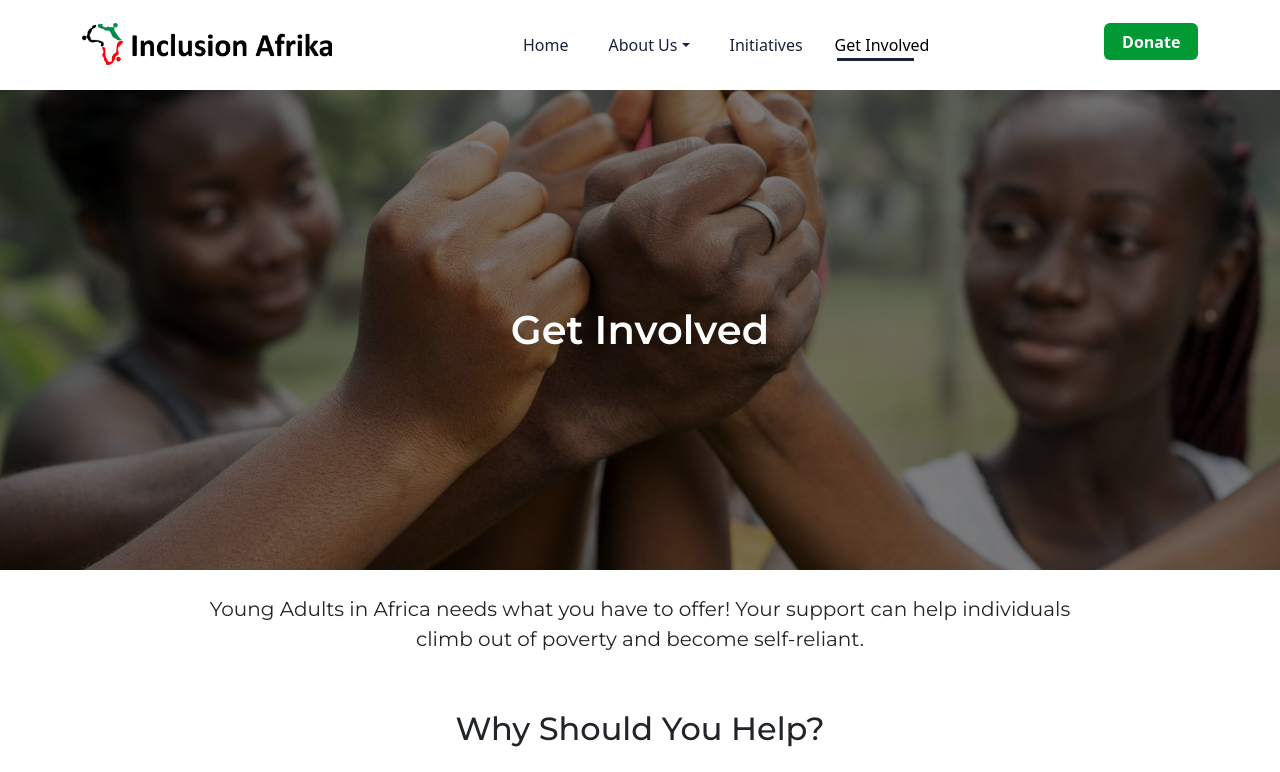
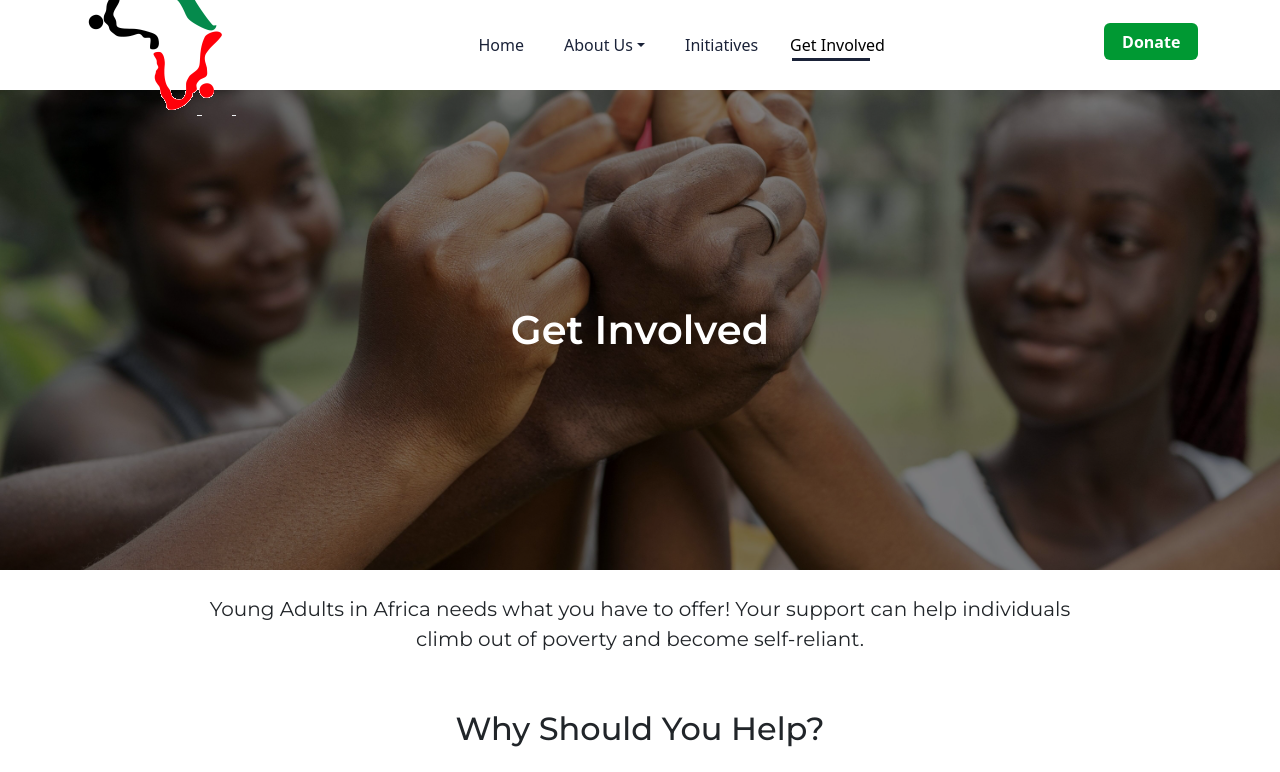
Before and after one commit to DevaWinner/afrika, a React (Vite) app: page /getinvolved in a window 1280 px wide. Shown: the top 772 px of the page. Built offline with nearby package versions, Linux system fonts and the light colour scheme.

Commit message:
Update contact information and logo in Footer and NavBar components

```diff
--- a/src/components/Footer.jsx
+++ b/src/components/Footer.jsx
@@ -11,7 +11,7 @@ const Footer = () => {
 					<ul className="d-flex flex-column">
 						<li>
 							<i className="fa-solid fa-map-location"></i>
-							<p>123 Main Street, Cityville, Anytown, USA</p>
+							<p>We are available in Accra, Ghana and Utah, USA</p>
 						</li>
 						<li>
 							<i className="fa-solid fa-phone"></i>
@@ -21,24 +21,24 @@ const Footer = () => {
 						</li>
 						<li>
 							<i className="fa-solid fa-envelope"></i>
-							<p>info@inclusionafrika.com</p>
+							<p>info@inclusionafrika.org</p>
 						</li>
 					</ul>
 				</div>
 				<div className="socials d-flex flex-column">
 					<ul className="d-flex">
 						<li>
-							<a href="#">
+							<a href="https://facebook.com/inclusionafrika">
 								<i className="fa-brands fa-facebook"></i>
 							</a>
 						</li>
 						<li>
-							<a href="#">
+							<a href="https://x.com/inclusionafrika">
 								<i className="fa-brands fa-x-twitter"></i>
 							</a>
 						</li>
 						<li>
-							<a href="#">
+							<a href="https://linkedin.in/a/inclusionafrika">
 								<i className="fa-brands fa-linkedin"></i>
 							</a>
 						</li>
--- a/src/components/NavBar.jsx
+++ b/src/components/NavBar.jsx
@@ -42,12 +42,14 @@ const NavBar = () => {
 					sticky="top"
 				>
 					<Container className="header">
-						<Navbar.Brand href="#" className="logo">
-							<img
-								src="/assets/inclusion.jpg"
-								className="img-fluid"
-								alt="Inclusion Afrika Logo"
-							/>
+						<Navbar.Brand>
+							<NavLink to="/" className="logo">
+								<img
+									src="/assets/inclusion-mobile.jpg"
+									className="img-fluid"
+									alt="Inclusion Afrika Logo"
+								/>
+							</NavLink>
 						</Navbar.Brand>
 						<Navbar.Toggle
 							aria-controls={`offcanvasNavbar-expand-${expand}`}
```
